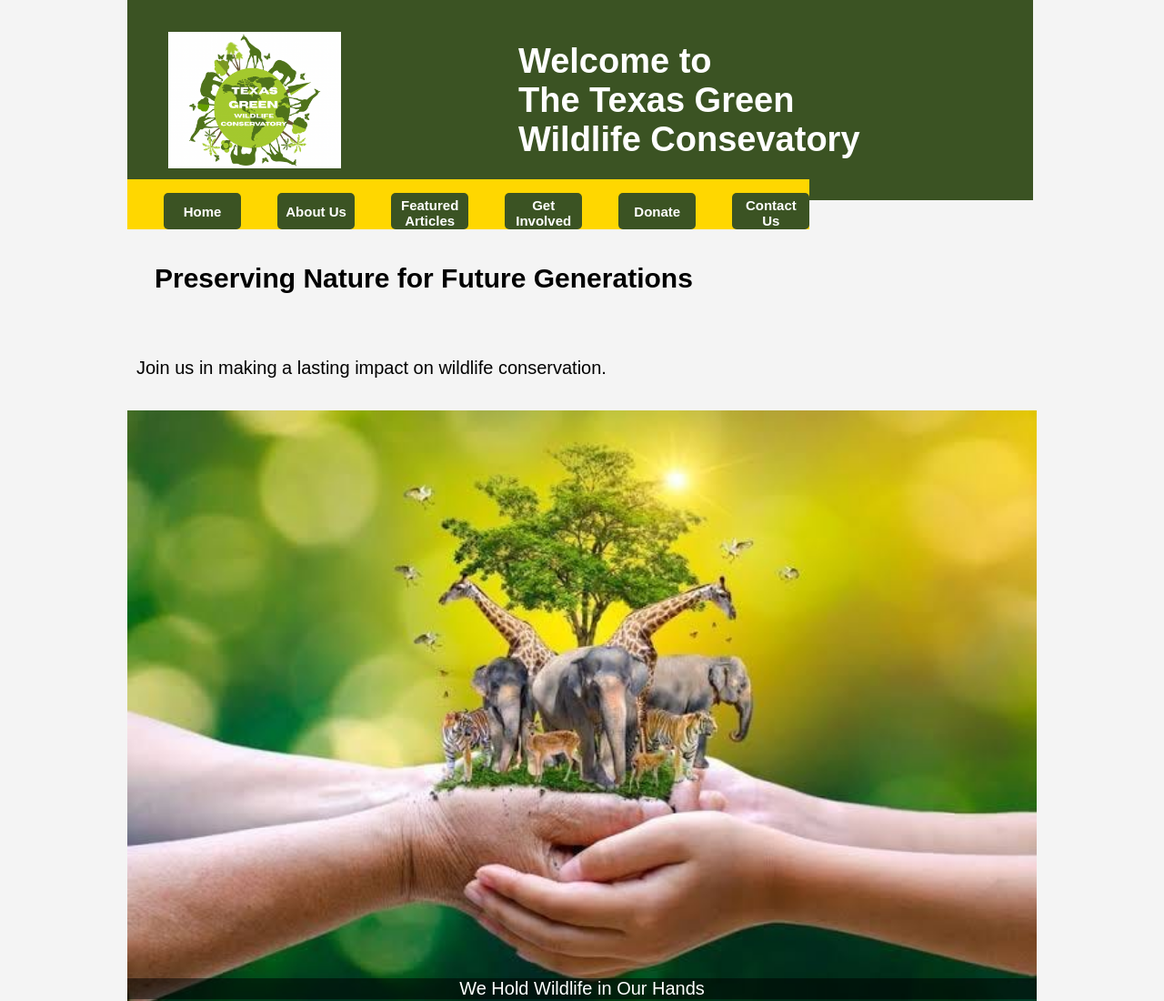
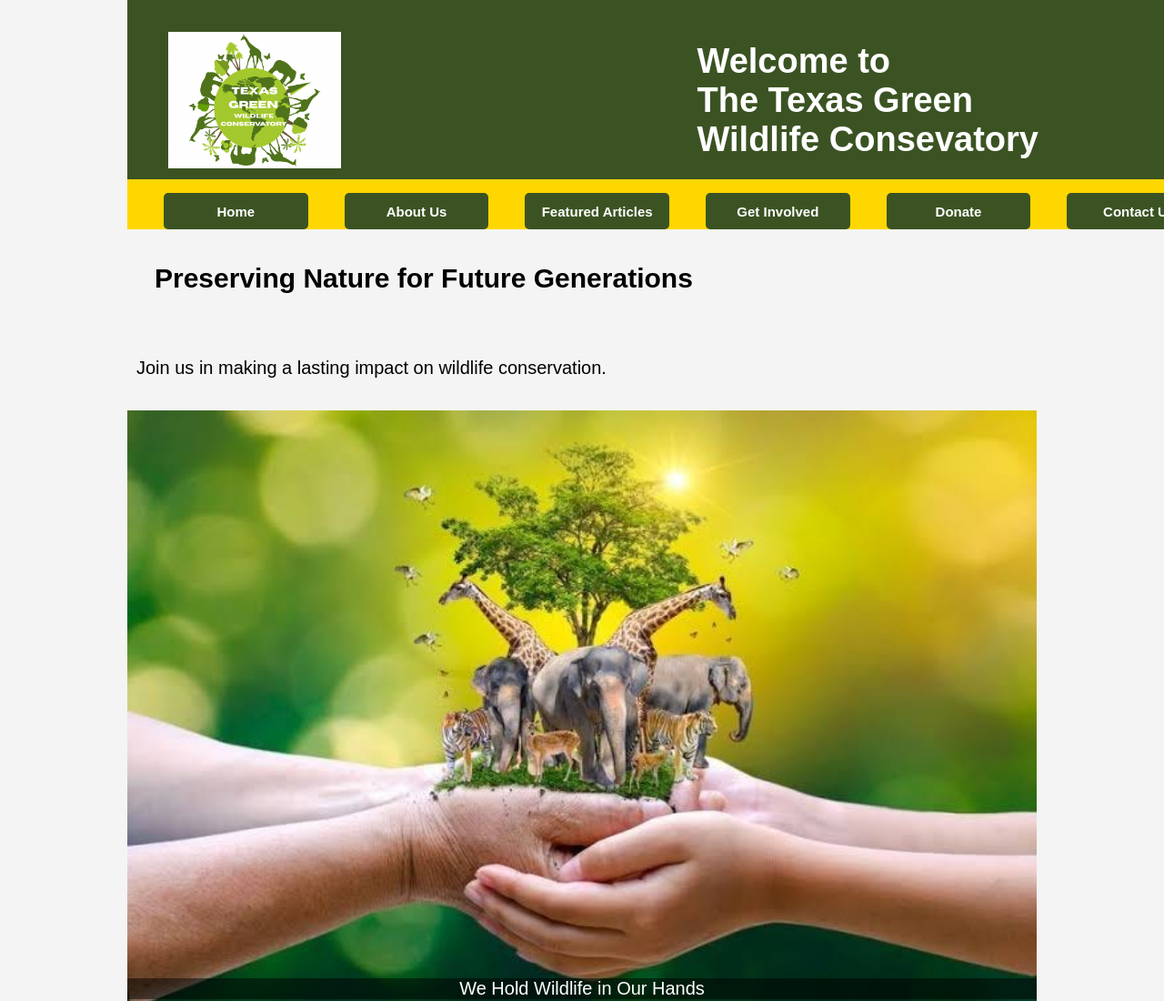
Before and after one commit to garzadebra8/Wildlife-Conservatory, a plain HTML site: page index.html in a window 1280 px wide. Shown: the top 1100 px of the page at 91% size. Drawn offline with Linux system fonts and the light colour scheme.

Commit message:
finalist

```diff
--- a/style.css
+++ b/style.css
@@ -30,6 +30,7 @@ header {
   padding: 10px 20px;
 	position: fixed;
 	 z-index: 1000;
+	width:90%
 }
 
 
@@ -74,6 +75,7 @@ background-color:gold;
 	backface-visibility: visible;
 	 z-index: 1000;
 	position: fixed;
+	 width:90%;
 
 }
 
@@ -85,10 +87,7 @@ nav ul li a {
 
 }
 
-.navhead{ width:80%;
 
-
-}
 
 .slideshow-container {
   position: relative;
@@ -166,8 +165,7 @@ button{
             display: flex;
             justify-content: center;
             align-items: center;
-            height: 100
-				;
+            height: 100;
         }
         .form-container {
             background: white;
```
